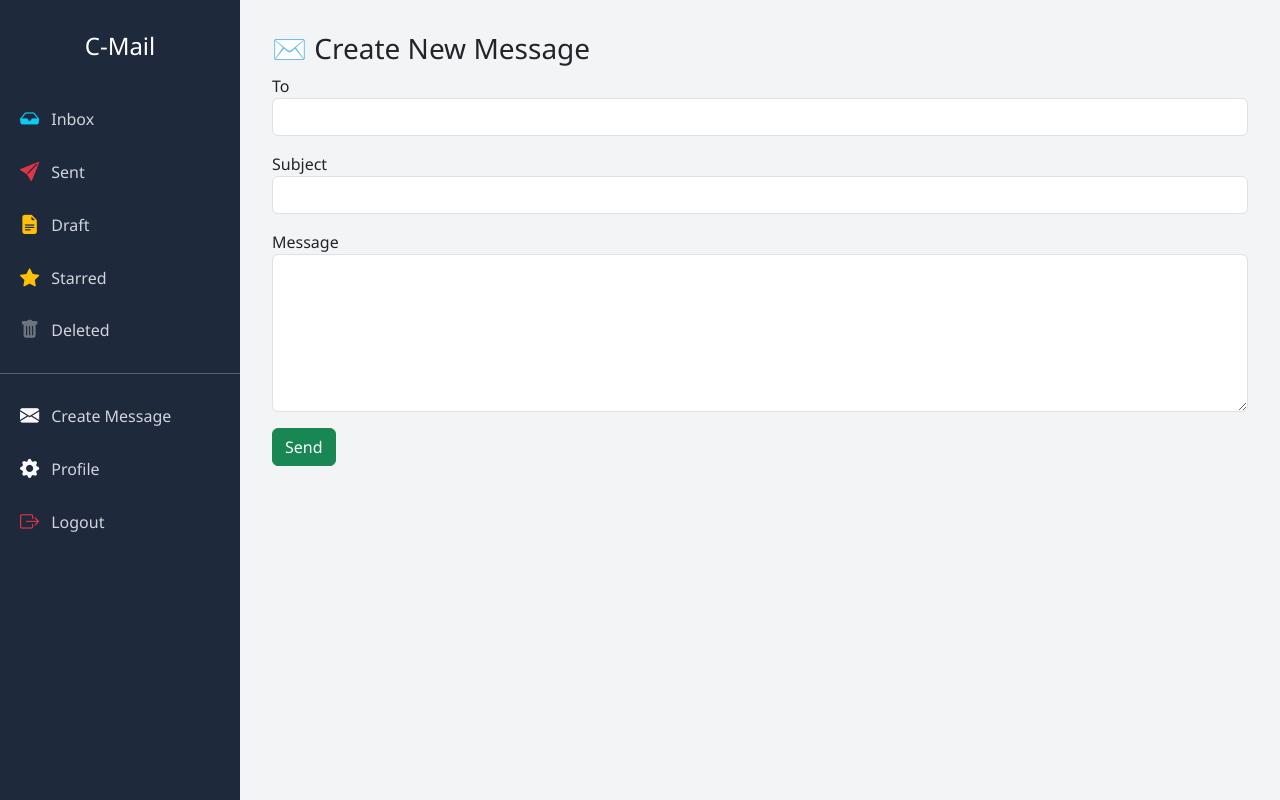
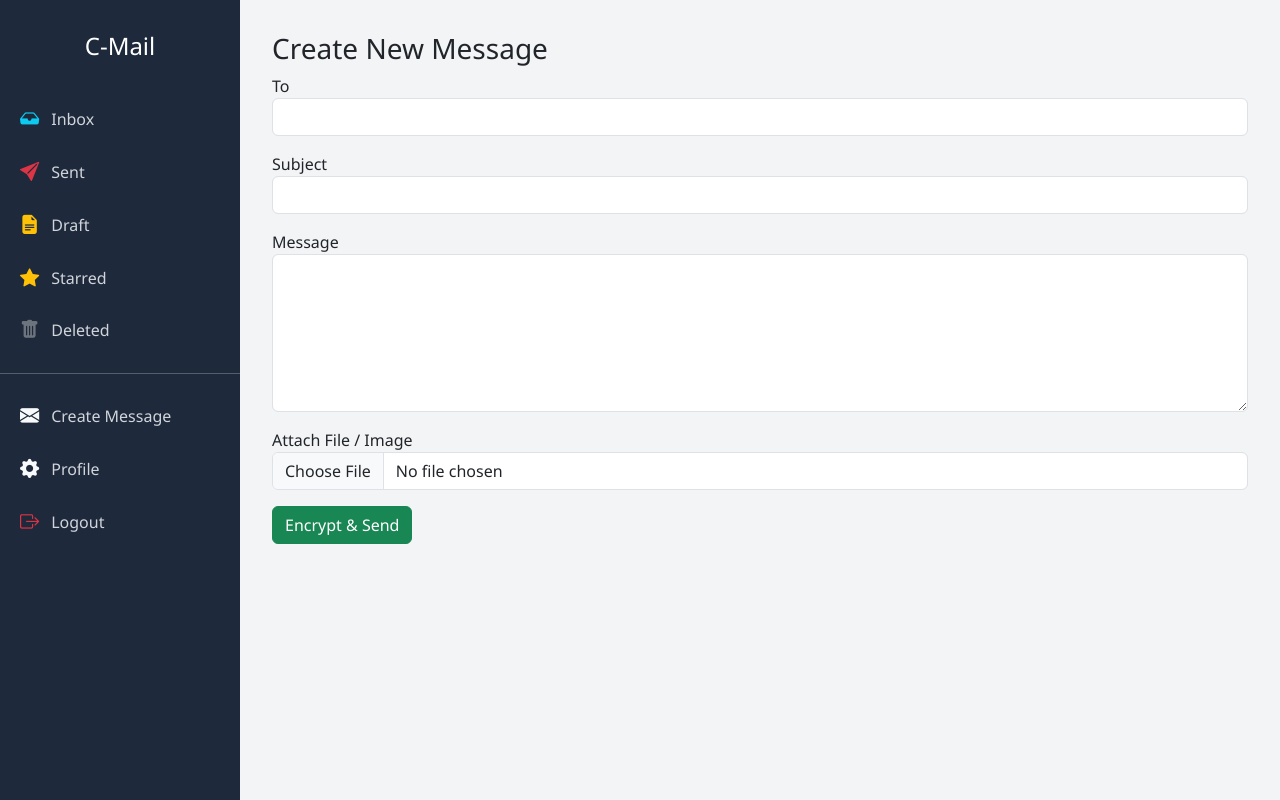
Before and after one commit to nikita74939/cmail-kriptografi, a Flask app: page /compose in a window 1280 px wide. Run offline with Flask 3, Linux system fonts and the light colour scheme; a user stored in the database is signed in.

Commit message:
nambah bagian choose file

```diff
--- a/templates/compose.html
+++ b/templates/compose.html
@@ -1,8 +1,8 @@
 {% extends "base.html" %}
 {% block title %}Compose - C-Mail{% endblock %}
 {% block content %}
-<h3>✉️ Create New Message</h3>
-<form method="post" action="/compose">
+<h3>Create New Message</h3>
+<form method="post" action="/compose" enctype="multipart/form-data">
   <div class="mb-3">
     <label>To</label>
     <input type="text" class="form-control" name="to" required>
@@ -15,6 +15,10 @@
     <label>Message</label>
     <textarea class="form-control" rows="6" name="message" required></textarea>
   </div>
-  <button type="submit" class="btn btn-success">Send</button>
+  <div class="mb-3">
+    <label>Attach File / Image</label>
+    <input type="file" class="form-control" name="file">
+  </div>
+  <button type="submit" class="btn btn-success">Encrypt & Send</button>
 </form>
 {% endblock %}
```
